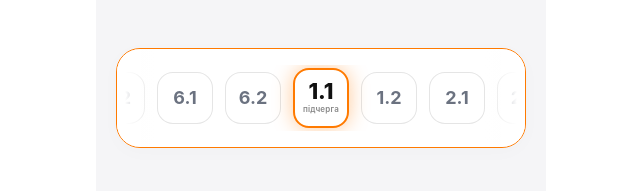
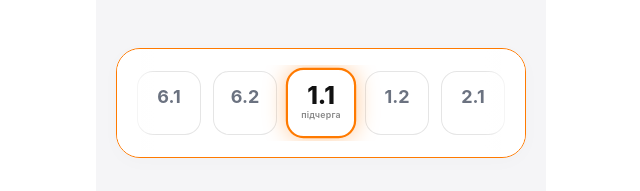
Before and after one commit to realtomchuk-source/SvitloSk, a React (Vite) app in the folder web/: page / in a window 1280 px wide. Shown: the part 435-626 px from the top of the page, without its empty margins (319-959 px from the left). Built offline with nearby package versions, Linux system fonts and the light colour scheme; no server answers; a web font is replaced by a local one.

Commit message:
Final fix for SubqueueSelector square geometry on Home page

```diff
--- a/web/src/components/home/SubqueueSelector.tsx
+++ b/web/src/components/home/SubqueueSelector.tsx
@@ -22,7 +22,7 @@ export const SubqueueSelector: React.FC<SubqueueSelectorProps> = ({
   const startX = useRef(0);
   const currentScrollLeft = useRef(0);
 
-  const cardWidth = 56;
+  const cardWidth = 64;
   const cardGap = 12;
   const itemWidth = cardWidth + cardGap;
 
@@ -30,9 +30,7 @@ export const SubqueueSelector: React.FC<SubqueueSelectorProps> = ({
     if (containerRef.current && !isDragging) {
       const centerIndex = GROUPS.length + GROUPS.indexOf(selectedGroup);
       setActiveIndex(centerIndex);
-      // Because we use padding: '0 calc(50% - 28px)',
-      // index 0 is perfectly centered at scrollLeft = 0.
-      // So target scroll is exactly index * itemWidth.
+      // Center the active card precisely
       const targetScroll = centerIndex * itemWidth;
       containerRef.current.scrollTo({ left: targetScroll, behavior: 'smooth' });
     }
@@ -116,7 +114,7 @@ export const SubqueueSelector: React.FC<SubqueueSelectorProps> = ({
             scrollBehavior: isDragging ? 'auto' : 'smooth',
             touchAction: 'pan-x',
             cursor: isDragging ? 'grabbing' : 'grab',
-            height: '66px',
+            height: '76px',
             alignItems: 'center'
           }}
         >
@@ -129,7 +127,7 @@ export const SubqueueSelector: React.FC<SubqueueSelectorProps> = ({
                 onClick={() => { if (!isDragging) onSelect(group); }}
                 style={{
                   flex: `0 0 ${cardWidth}px`,
-                  height: isActive ? '60px' : '52px',
+                  height: `${cardWidth}px`, // Perfectly square
                   borderRadius: '16px',
                   display: 'flex',
                   flexDirection: 'column',
@@ -138,6 +136,7 @@ export const SubqueueSelector: React.FC<SubqueueSelectorProps> = ({
                   background: '#FFFFFF',
                   border: isActive ? '2.5px solid #FF7A00' : '1px solid rgba(0,0,0,0.1)',
                   boxShadow: isActive ? '0 0 20px rgba(255, 122, 0, 0.4)' : 'none',
+                  transform: isActive ? 'scale(1.1)' : 'scale(1)',
                   transition: 'all 0.2s cubic-bezier(0.4, 0, 0.2, 1)',
                   cursor: 'pointer',
                   position: 'relative',
@@ -148,22 +147,23 @@ export const SubqueueSelector: React.FC<SubqueueSelectorProps> = ({
                   fontSize: isActive ? '22px' : '18px',
                   fontWeight: isActive ? 800 : 700,
                   color: isActive ? '#111' : '#6B7280',
-                  lineHeight: 1,
-                  marginTop: isActive ? '-2px' : '0'
+                  lineHeight: 1
                 }}>
                   {group}
                 </span>
-                {isActive && (
+
+                {/* Preserve space for the label even if inactive to maintain geometry */}
                 <span style={{
                   fontSize: '8px',
                   fontWeight: 600,
                   color: '#888',
                   marginTop: '2px',
-                    letterSpacing: '0.2px'
+                  letterSpacing: '0.2px',
+                  opacity: isActive ? 1 : 0,
+                  transition: 'opacity 0.2s'
                 }}>
                   підчерга
                 </span>
-                )}
               </div>
             );
           })}
```
Lines whose indentation alone changed are shown as unchanged.
